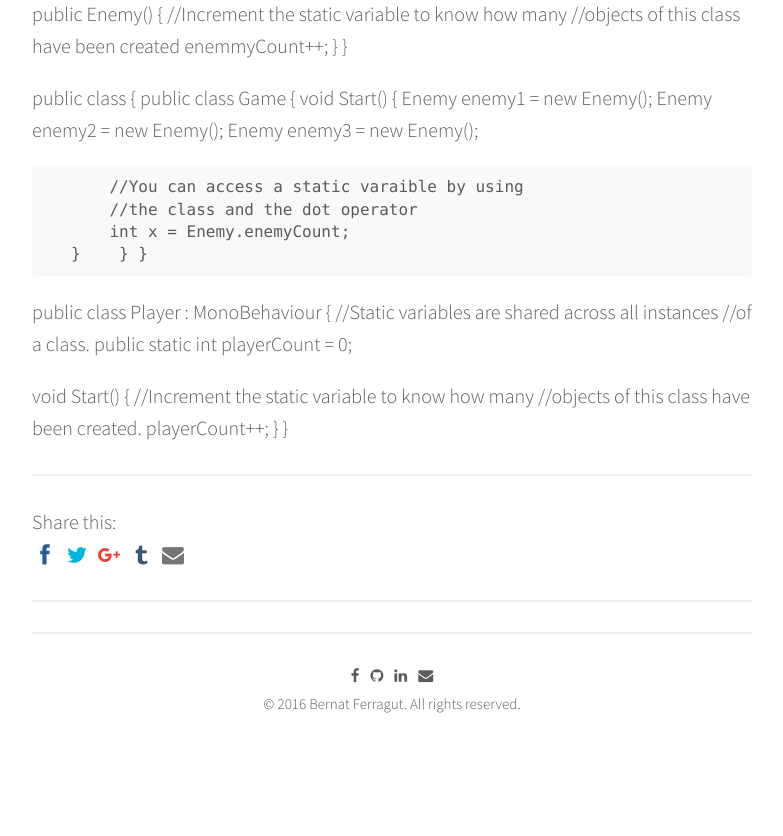
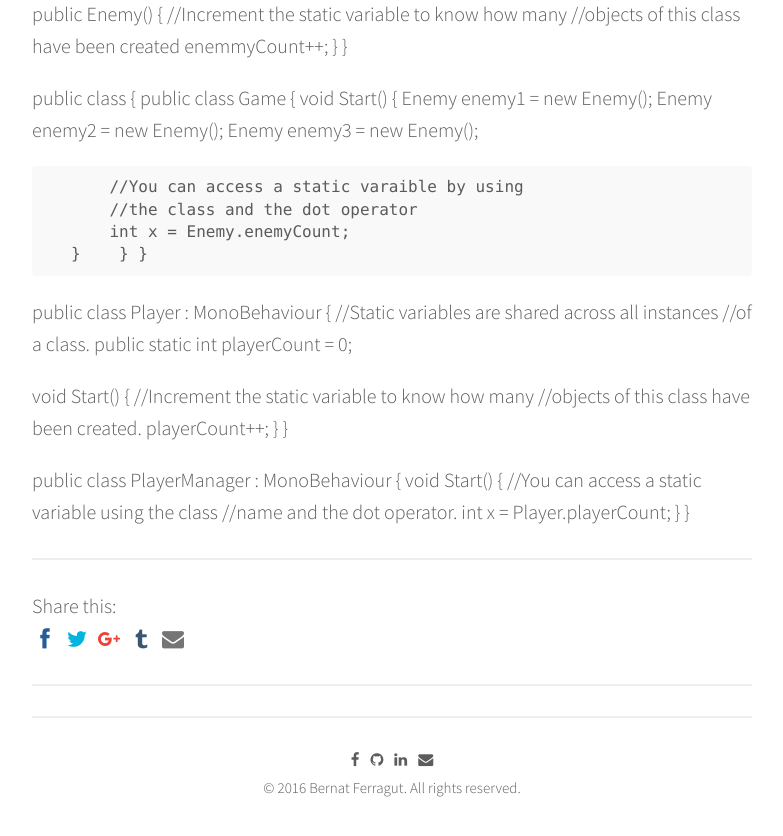
Before and after one commit to bernatferragut/FutureWeb-blog, a Jekyll site: the page built from _posts/22-12-16-VR-Scripting in Unity-2.md.md, in a window 1280 px wide and 900 px high, scrolled down 2190 px. Shown: the top 836 px of the window, without its empty margins (248-1031 px from the left). Built offline with Jekyll 4.4.1, drawn with Linux system fonts in a browser that asks for light colours; nearby versions of some CDN libraries; comment, search, counter and statistics services are not loaded.

Commit message:
Update 22-12-16-VR-Scripting in Unity-2.md.md
static 4

```diff
--- a/_posts/22-12-16-VR-Scripting in Unity-2.md.md
+++ b/_posts/22-12-16-VR-Scripting in Unity-2.md.md
@@ -133,3 +133,13 @@ public class Player : MonoBehaviour
        playerCount++;
    }
 }
+
+public class PlayerManager : MonoBehaviour
+{
+   void Start()
+   {
+       //You can access a static variable using the class
+       //name and the dot operator.
+       int x = Player.playerCount;
+   }
+}
```
